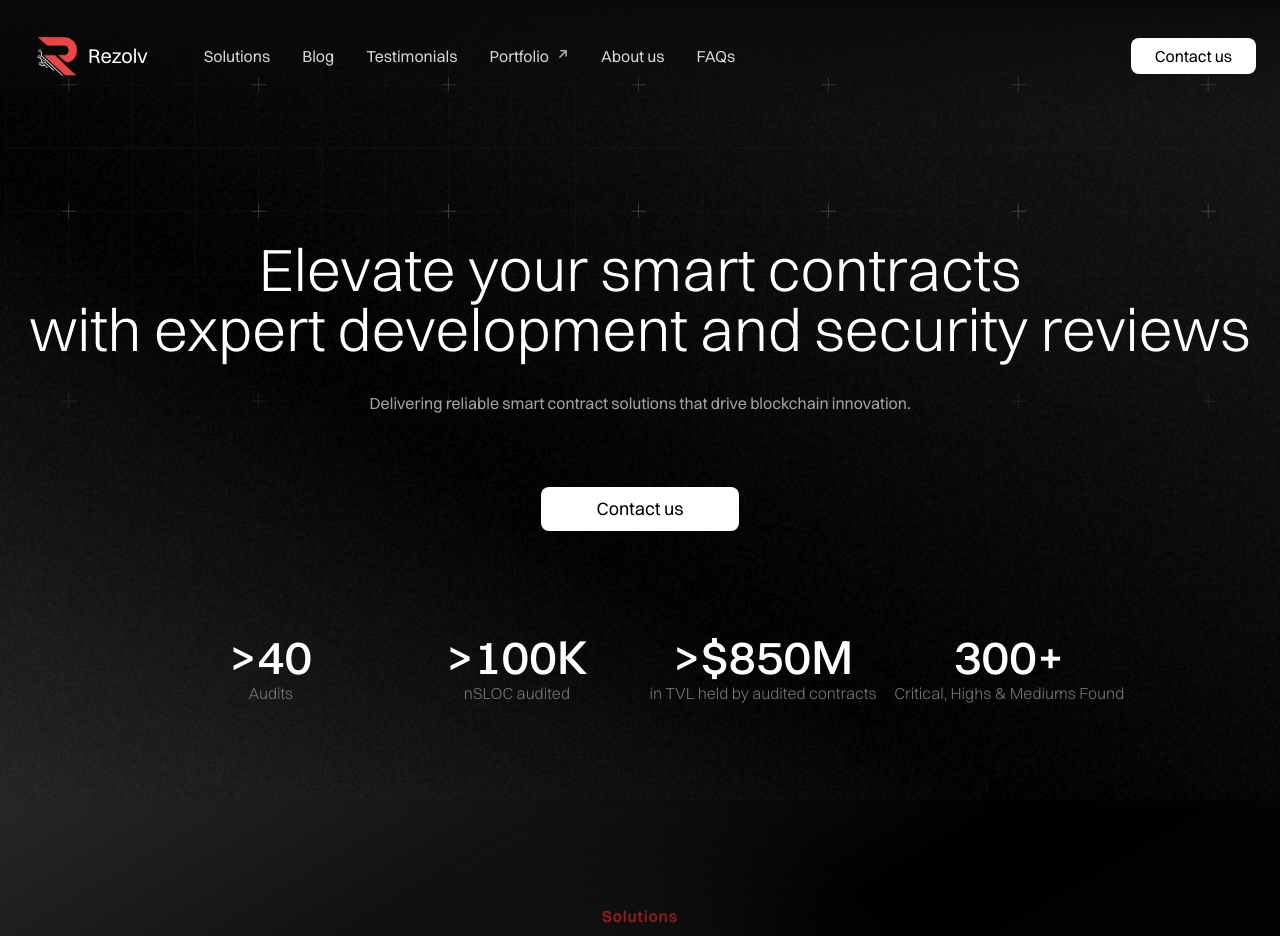
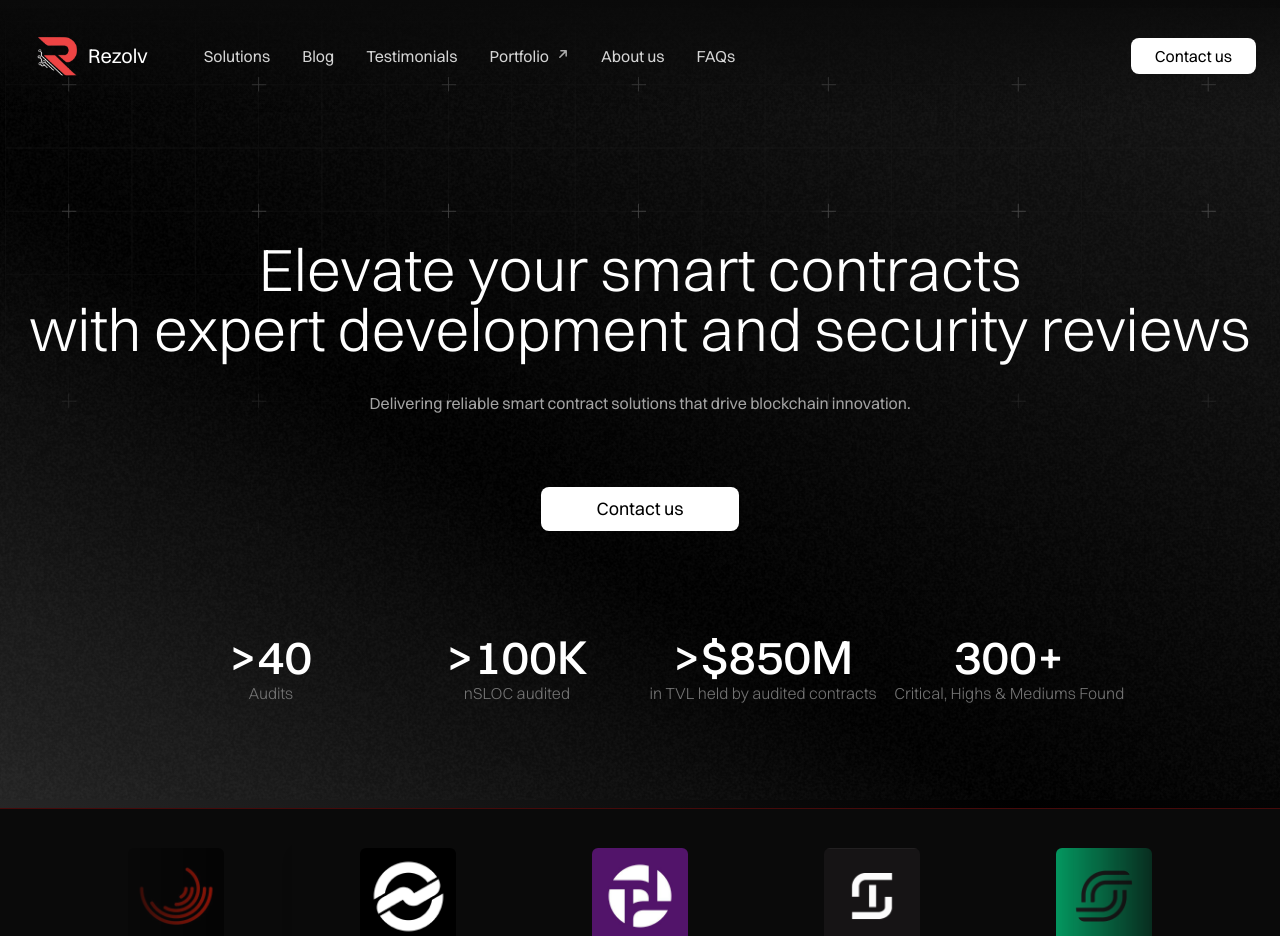
Before and after one commit to notbozho/rezolv, a Next.js app: page / in a window 1280 px wide. Shown: the top 936 px of the page. Built offline with nearby package versions, Linux system fonts and the light colour scheme.

Commit message:
Add Partners section to HomePage

```diff
--- a/src/app/page.tsx
+++ b/src/app/page.tsx
@@ -5,11 +5,13 @@
 import Services from "@/app/sections/Services";
 import Testimonials from "@/app/sections/Testimonials";
 import "@/app/styles/styles.css";
+import Partners from "./sections/Partners";
 
 export default function HomePage() {
     return (
         <>
             <Hero />
+            <Partners />
             <Services />
             <Testimonials />
             <FAQ />
--- /dev/null
+++ b/src/app/sections/Partners/index.tsx
@@ -0,0 +1,146 @@
+"use client";
+
+import useEmblaCarousel from "embla-carousel-react";
+import React, { useEffect } from "react";
+import Autoplay from "embla-carousel-autoplay";
+import { gsap } from "gsap";
+import { ScrollTrigger } from "gsap/all";
+import Image from "next/image";
+
+const partners = [
+    {
+        title: "Astrolab DAO",
+        logo: "/assets/testimonials/astrolab.png",
+    },
+    {
+        title: "Goat Protocol",
+        logo: "/assets/testimonials/goat.jpeg",
+    },
+    {
+        title: "TheStandard",
+        logo: "/assets/testimonials/standard.jpeg",
+    },
+    {
+        title: "Spectra",
+        logo: "/assets/testimonials/spectra.jpeg",
+    },
+    {
+        title: "Possum Labs",
+        logo: "/assets/testimonials/possum.svg",
+    },
+    {
+        title: "Kayen",
+        logo: "/assets/testimonials/kayen.png",
+    },
+    {
+        title: "Astrolab DAO",
+        logo: "/assets/testimonials/astrolab.png",
+    },
+    {
+        title: "Goat Protocol",
+        logo: "/assets/testimonials/goat.jpeg",
+    },
+    {
+        title: "TheStandard",
+        logo: "/assets/testimonials/standard.jpeg",
+    },
+    {
+        title: "Spectra",
+        logo: "/assets/testimonials/spectra.jpeg",
+    },
+    {
+        title: "Possum Labs",
+        logo: "/assets/testimonials/possum.svg",
+    },
+    {
+        title: "Kayen",
+        logo: "/assets/testimonials/kayen.png",
+    },
+];
+
+gsap.registerPlugin(ScrollTrigger);
+
+export default function Partners() {
+    const [emblaRef, emblaApi] = useEmblaCarousel(
+        { loop: true, dragFree: true },
+        [Autoplay({ delay: 2000, stopOnInteraction: false })],
+    );
+
+    useEffect(() => {
+        if (emblaApi) {
+            const autoplay = emblaApi?.plugins()?.autoplay;
+
+            if (!autoplay) return;
+
+            ScrollTrigger.create({
+                trigger: "#testimonials",
+                start: "top bottom",
+                onEnter: () => autoplay.play(),
+                onLeave: () => autoplay.stop(),
+                onEnterBack: () => autoplay.play(),
+                onLeaveBack: () => autoplay.stop(),
+            });
+
+            return () => {
+                emblaApi.destroy();
+                ScrollTrigger.getAll().forEach((trigger) => trigger.kill());
+            };
+        }
+    }, [emblaApi]);
+
+    return (
+        <section
+            className="md:py-26 relative w-full border-y border-red-950 py-8"
+            id="testimonials"
+        >
+            <div
+                className="absolute inset-0 -z-50 w-full bg-neutral-950 opacity-0"
+                id="bg_gradient"
+            ></div>
+            <div className="container relative mx-auto flex flex-col items-center justify-start space-y-8 overflow-hidden">
+                {/* header start */}
+                {/* <div
+                    className="flex flex-col items-center text-center"
+                    id="header"
+                >
+                    <p className="relative bg-gradient-to-r from-red-800 to-red-900 bg-clip-text pb-2 font-semibold tracking-wider text-transparent">
+                        Partners
+                    </p>
+                    <h2 className="pb-4 text-4xl text-white">
+                        Worked with the best
+                    </h2>
+                </div> */}
+                {/* header end */}
+
+                <div className="w-full lg:w-[85%]">
+                    <div
+                        className="embla overflow-hidden [mask-image:linear-gradient(to_right,transparent,white_20%,white_80%,transparent)]"
+                        ref={emblaRef}
+                    >
+                        <div
+                            className="embla__container flex items-center rounded-lg align-middle shadow-lg"
+                            style={{ touchAction: "pan-y pinch-zoom" }}
+                        >
+                            {partners.map((testimonial, index) => (
+                                <div
+                                    key={index}
+                                    className="embla__slide px-6 lg:px-16"
+                                >
+                                    <div className="embla__slide__number flex min-h-16 min-w-0 select-none flex-col items-start p-1">
+                                        <Image
+                                            src={testimonial.logo}
+                                            alt={testimonial.title}
+                                            width={100}
+                                            height={100}
+                                            className="min-h-20 min-w-20 rounded-md lg:min-h-24 lg:min-w-24"
+                                        />
+                                    </div>
+                                </div>
+                            ))}
+                        </div>
+                    </div>
+                </div>
+            </div>
+        </section>
+    );
+}
```
Also changed, not shown: public/assets/testimonials/kayen.png (added).
